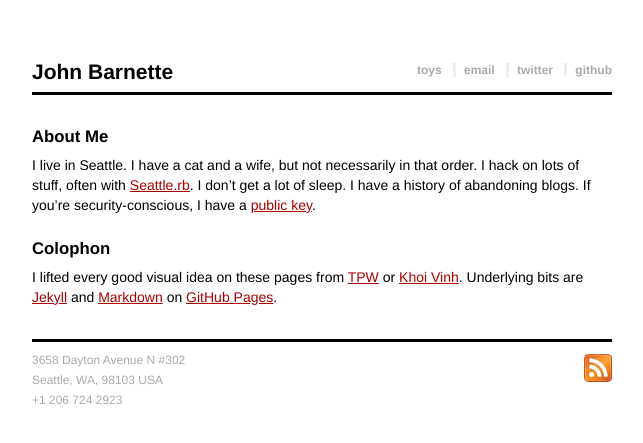
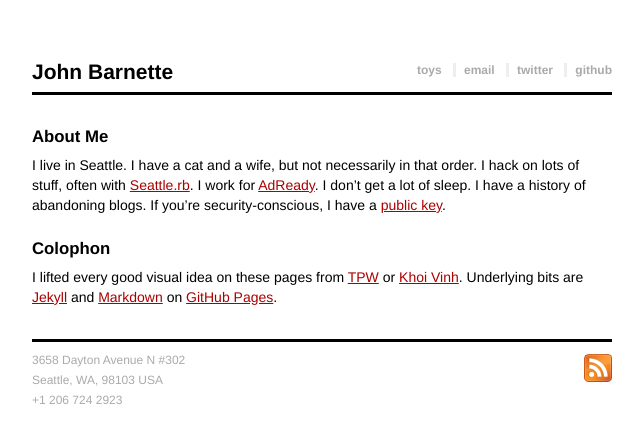
Before and after one commit to jbarnette/jbarnette.github.com, a Jekyll site: the page built from about.markdown, in a window 1280 px wide. Shown: the top 443 px of the page, without its empty margins (318-961 px from the left). Built offline with Jekyll 4.4.1, drawn with Linux system fonts in a browser that asks for light colours; nearby versions of some CDN libraries.

Commit message:
Added job to about.

```diff
--- a/about.markdown
+++ b/about.markdown
@@ -10,9 +10,10 @@ li.toys { border-left: 0; }
 
 ## About Me
 
-I live in Seattle. I have a cat and a wife, but not necessarily in that order. I hack on lots of stuff, often with [Seattle.rb][]. I don't get a lot of sleep. I have a history of abandoning blogs. If you're security-conscious, I have a [public key][].
+I live in Seattle. I have a cat and a wife, but not necessarily in that order. I hack on lots of stuff, often with [Seattle.rb][]. I work for [AdReady][]. I don't get a lot of sleep. I have a history of abandoning blogs. If you're security-conscious, I have a [public key][].
 
 [Seattle.rb]: http://www.seattlerb.org
+[AdReady]: http://www.adready.com
 [public key]: /personal/jbarnette.txt
 
 ## Colophon
```
